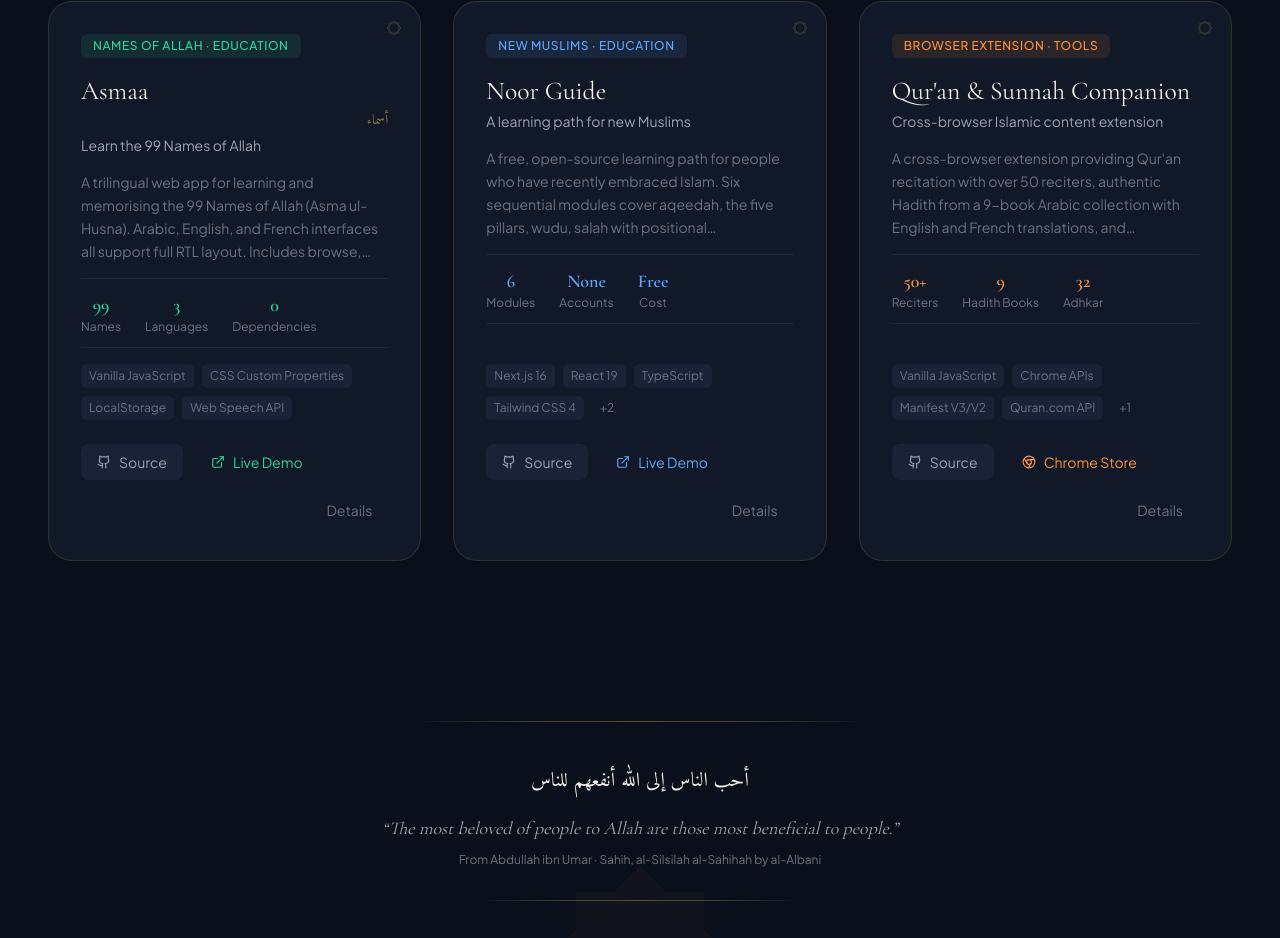
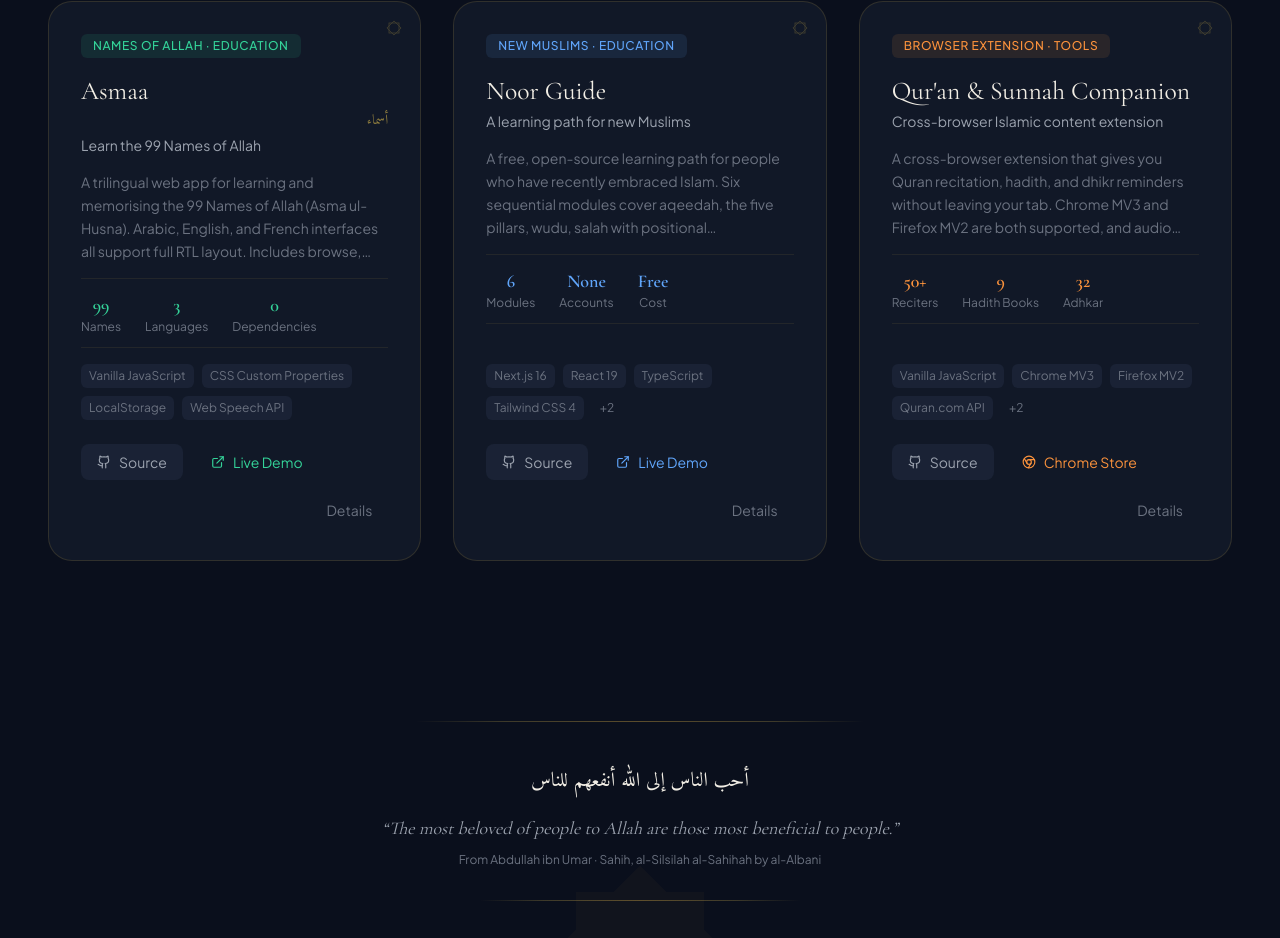
Before and after one commit to Abdalla-Eldoumani/my-islamic-portfolio, a Next.js app: page / in a window 1280 px wide. Shown: the part 2244-3182 px from the top of the page. Built offline with nearby package versions, Linux system fonts and the light colour scheme.

Commit message:
tighten qur'an & sunnah companion description with humanizer voice

```diff
--- a/src/data/projects.ts
+++ b/src/data/projects.ts
@@ -161,15 +161,16 @@
     title: "Qur'an & Sunnah Companion",
     subtitle: "Cross-browser Islamic content extension",
     description:
-      "A cross-browser extension providing Qur'an recitation with over 50 reciters, authentic Hadith from a 9-book Arabic collection with English and French translations, and configurable Dhikr reminders with 26+ adhkar. Supports Chrome (Manifest V3) and Firefox (Manifest V2). Published on the Chrome Web Store. Integrates multiple Islamic APIs with automatic fallback chains. No personal data collected.",
+      "A cross-browser extension that gives you Quran recitation, hadith, and dhikr reminders without leaving your tab. Chrome MV3 and Firefox MV2 are both supported, and audio works in the background through Chrome's offscreen document API. Reciters merge from four providers (Quran.com, MP3Quran.net, Islamic.network, Al-Quran Cloud) with deduplication and a daily coverage probe. Published on the Chrome Web Store. No personal data collected.",
     features: [
-      "50+ Quran reciters with background audio playback",
-      "9-book Hadith collection with trilingual translations",
-      "26+ configurable Dhikr reminders",
-      "Cross-browser: Chrome (MV3) and Firefox (MV2)",
-      "Message-based architecture for popup/background coordination",
+      "50+ reciters merged from four providers with automatic deduplication",
+      "9-book Hadith collection with English and French translations",
+      "32 configurable adhkar, each with Arabic, transliteration, translation, and reward",
+      "Background audio in Chrome MV3 via the offscreen document API",
+      "Cross-browser: Chrome MV3 and Firefox MV2 from a shared codebase",
+      "Sleep timer presets at 15, 30, 45, and 60 minutes",
     ],
-    techStack: ["Vanilla JavaScript", "Chrome APIs", "Manifest V3/V2", "Quran.com API", "MP3Quran.net"],
+    techStack: ["Vanilla JavaScript", "Chrome MV3", "Firefox MV2", "Quran.com API", "MP3Quran.net", "web-ext"],
     category: "extension",
     categoryLabel: "Browser Extension · Tools",
     accentColor: "#FB923C",
```
